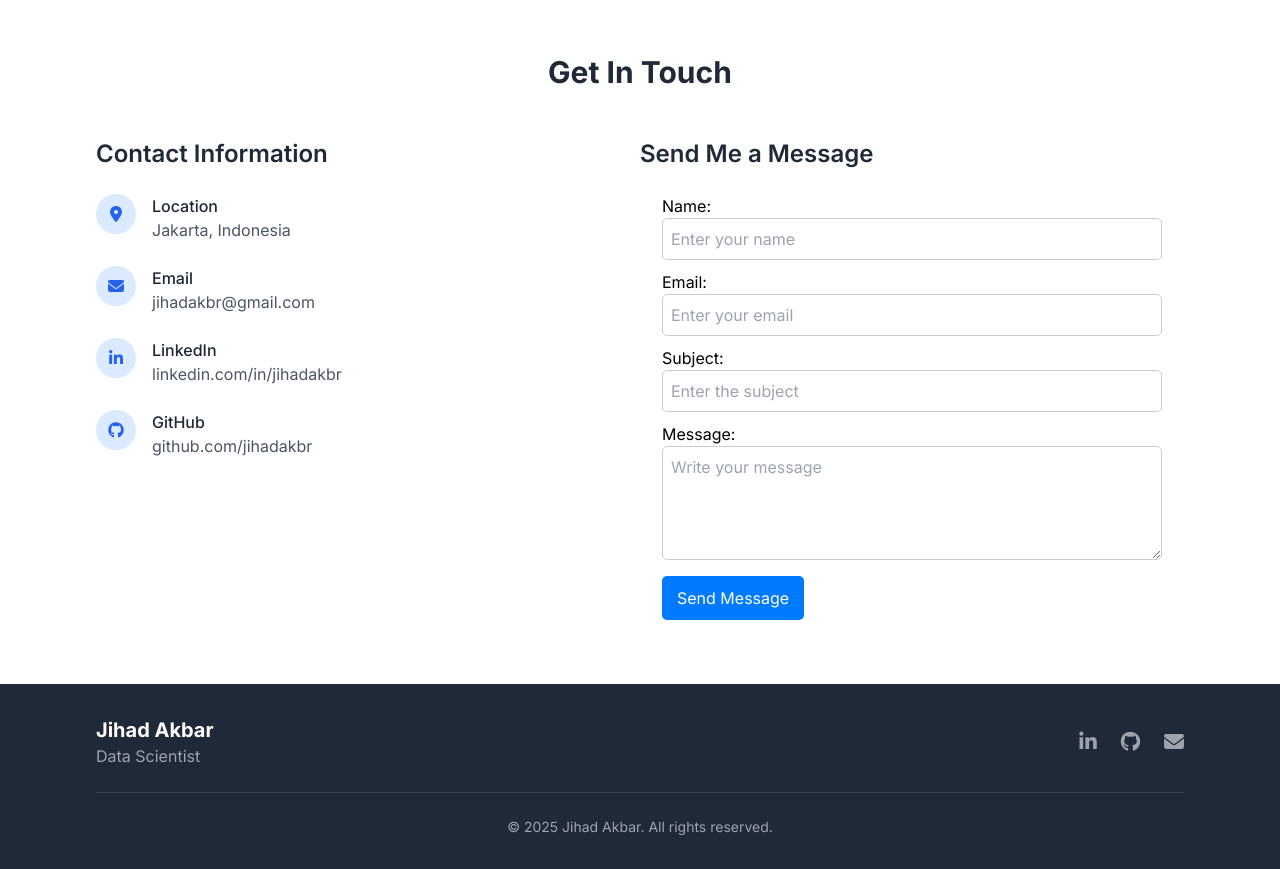
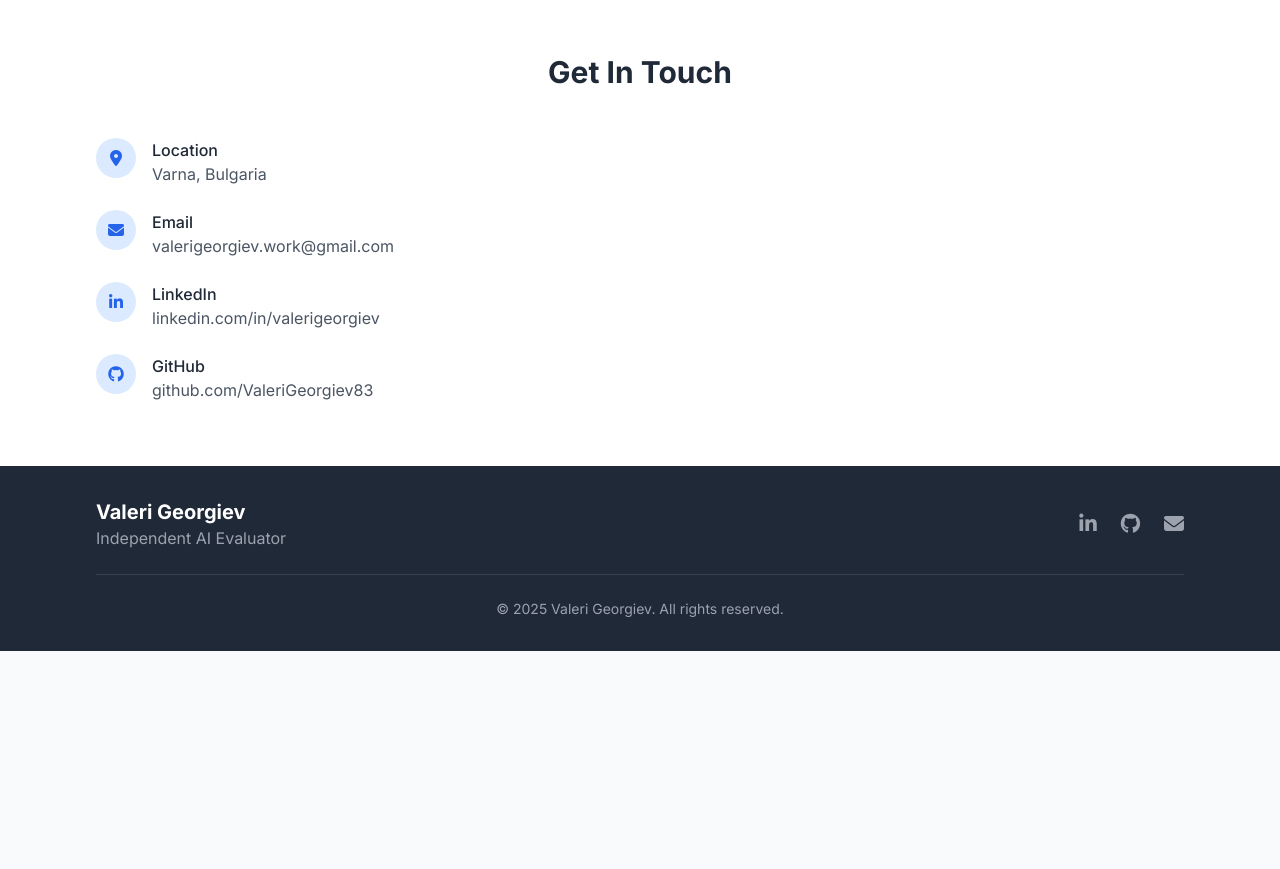
Before and after one commit to ValeriGeorgiev83/ValeriGeorgiev83.github.io, a plain HTML site: page index.html in a window 1280 px wide. Shown: the part 6220-7089 px from the top of the page. After the commit the page ends 6871 px from the top, so only its background shows below. Drawn offline with nearby package versions, Linux system fonts and the light colour scheme.

Commit message:
Update index.html

```diff
--- a/index.html
+++ b/index.html
@@ -660,7 +660,7 @@
 
             <div class="flex flex-col md:flex-row">
                 <div class="md:w-1/2 mb-10 md:mb-0 md:pr-8">
-                    <h3 class="text-2xl font-semibold text-gray-800 mb-6">Contact Information</h3>
+
                     <div class="space-y-6">
                         <div class="flex items-start">
                             <div class="flex-shrink-0 h-10 w-10 rounded-full bg-blue-100 flex items-center justify-center text-blue-600 mr-4">
@@ -668,7 +668,7 @@
                             </div>
                             <div>
                                 <h4 class="font-medium text-gray-800">Location</h4>
-                                <p class="text-gray-600">Jakarta, Indonesia</p>
+                                <p class="text-gray-600">Varna, Bulgaria</p>
                             </div>
                         </div>
                         <div class="flex items-start">
@@ -677,7 +677,7 @@
                             </div>
                             <div>
                                 <h4 class="font-medium text-gray-800">Email</h4>
-                                <p class="text-gray-600">jihadakbr@gmail.com</p>
+                                <p class="text-gray-600">valerigeorgiev.work@gmail.com</p>
                             </div>
                         </div>
                         <div class="flex items-start">
@@ -686,7 +686,7 @@
                             </div>
                             <div>
                                 <h4 class="font-medium text-gray-800">LinkedIn</h4>
-                                <a href="https://linkedin.com/in/jihadakbr" target="_blank" class="text-gray-600 hover:text-blue-600">linkedin.com/in/jihadakbr</a>
+                                <a href="https://linkedin.com/in/valerigeorgiev" target="_blank" class="text-gray-600 hover:text-blue-600">linkedin.com/in/valerigeorgiev</a>
                             </div>
                         </div>
 
@@ -696,68 +696,13 @@
                             </div>
                             <div>
                                 <h4 class="font-medium text-gray-800">GitHub</h4>
-                                <a href="https://github.com/jihadakbr" target="_blank" class="text-gray-600 hover:text-blue-600">github.com/jihadakbr</a>
+                                <a href="https://github.com/ValeriGeorgiev83" target="_blank" class="text-gray-600 hover:text-blue-600">github.com/ValeriGeorgiev83</a>
                             </div>
                         </div>
                     </div>
                 </div>
 
-                <div class="md:w-1/2">
-                    <h3 class="text-2xl font-semibold text-gray-800 mb-6">Send Me a Message</h3>
-                    <!-- Static Form -->
-                    <form
-                    action="https://formspree.io/f/xldbngwp"
-                    method="POST"
-                    style="max-width: 500px; margin: auto;"
-                    >
-                    <label>
-                    Name:
-                    <input
-                        type="text"
-                        name="name"
-                        placeholder="Enter your name"
-                        required
-                        style="width: 100%; padding: 8px; margin-bottom: 10px; border: 1px solid #ccc; border-radius: 5px;"
-                    >
-                    </label>
-                    <label>
-                    Email:
-                    <input
-                        type="email"
-                        name="email"
-                        placeholder="Enter your email"
-                        required
-                        style="width: 100%; padding: 8px; margin-bottom: 10px; border: 1px solid #ccc; border-radius: 5px;"
-                    >
-                    </label>
-                    <label>
-                    Subject:
-                    <input
-                        type="text"
-                        name="subject"
-                        placeholder="Enter the subject"
-                        required
-                        style="width: 100%; padding: 8px; margin-bottom: 10px; border: 1px solid #ccc; border-radius: 5px;"
-                    >
-                    </label>
-                    <label>
-                    Message:
-                    <textarea
-                        name="message"
-                        placeholder="Write your message"
-                        rows="4"
-                        required
-                        style="width: 100%; padding: 8px; margin-bottom: 10px; border: 1px solid #ccc; border-radius: 5px;"
-                    ></textarea>
-                    </label>
-                    <button
-                    type="submit"
-                    style="background-color: #007bff; color: white; padding: 10px 15px; border: none; border-radius: 5px; cursor: pointer;"
-                    >
-                    Send Message
-                    </button>
-                    </form>
-                </div>
+
             </div>
         </div>
     </section>
@@ -767,25 +712,25 @@
         <div class="max-w-6xl mx-auto px-4 sm:px-6 lg:px-8">
             <div class="flex flex-col md:flex-row justify-between items-center">
                 <div class="mb-4 md:mb-0">
-                    <h3 class="text-xl font-bold">Jihad Akbar</h3>
-                    <p class="text-gray-400">Data Scientist</p>
+                    <h3 class="text-xl font-bold">Valeri Georgiev</h3>
+                    <p class="text-gray-400">Independent AI Evaluator</p>
                 </div>
 
                 <div class="flex space-x-6">
-                    <a href="https://linkedin.com/in/jihadakbr" target="_blank" class="text-gray-400 hover:text-white transition duration-300">
+                    <a href="https://linkedin.com/in/valerigeorgiev" target="_blank" class="text-gray-400 hover:text-white transition duration-300">
                         <i class="fab fa-linkedin-in text-xl"></i>
                     </a>
-                    <a href="https://github.com/jihadakbr" target="_blank" class="text-gray-400 hover:text-white transition duration-300">
+                    <a href="https://github.com/ValeriGeorgiev83" target="_blank" class="text-gray-400 hover:text-white transition duration-300">
                         <i class="fab fa-github text-xl"></i>
                     </a>
-                    <a href="mailto:jihadakbr@gmail.com" class="text-gray-400 hover:text-white transition duration-300">
+                    <a href="mailto:valerigeorgiev.work@gmail.com" class="text-gray-400 hover:text-white transition duration-300">
                         <i class="fas fa-envelope text-xl"></i>
                     </a>
                 </div>
             </div>
 
             <div class="border-t border-gray-700 mt-6 pt-6 text-center text-gray-400 text-sm">
-                <p>&copy; 2025 Jihad Akbar. All rights reserved.</p>
+                <p>&copy; 2025 Valeri Georgiev. All rights reserved.</p>
             </div>
         </div>
     </footer>
```
